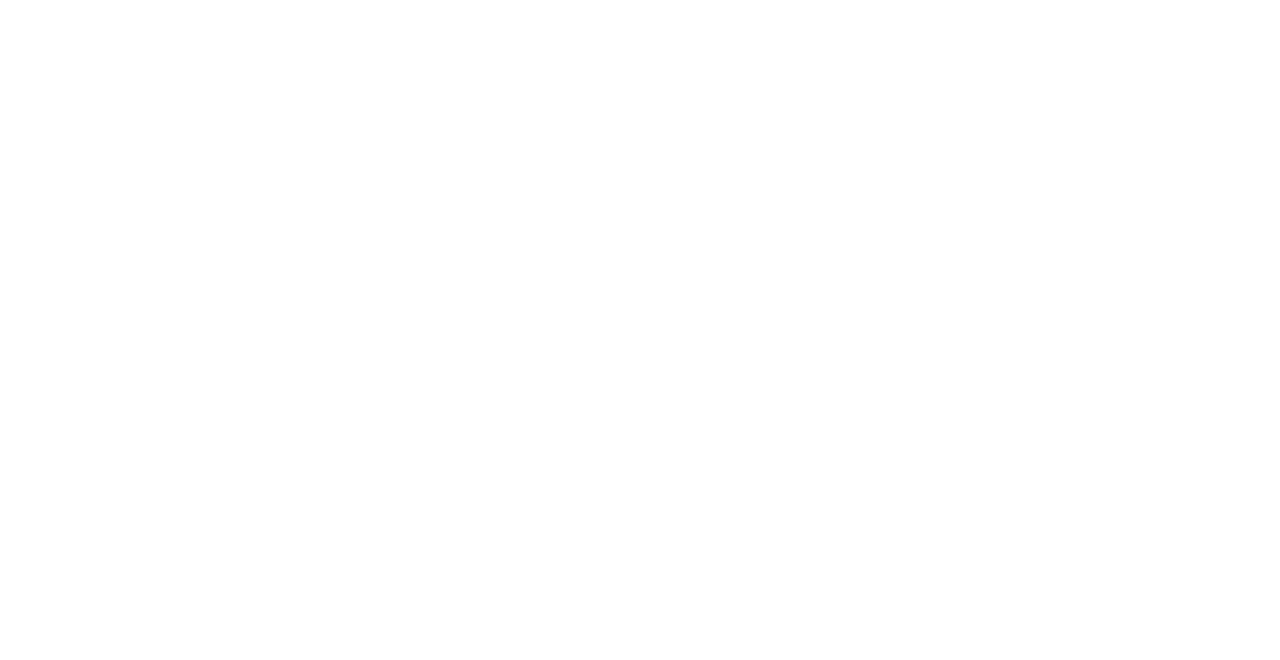
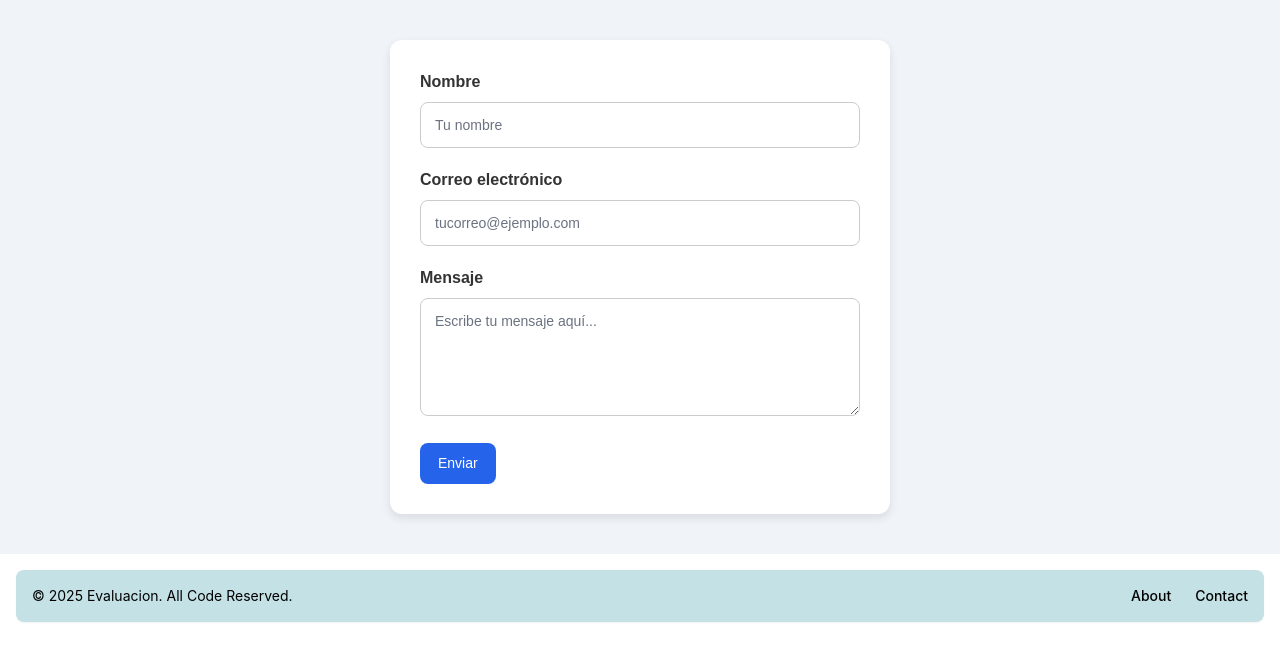
Before and after one commit to luiisao20/itsqmet_prueba_2, a plain HTML site: page index.html in a window 1280 px wide. Drawn offline with nearby package versions, Linux system fonts and the light colour scheme.

Commit message:
parte josue

```diff
--- a/index.html
+++ b/index.html
@@ -1,11 +1,24 @@
 <!DOCTYPE html>
 <html lang="en">
+
 <head>
   <meta charset="UTF-8" />
   <meta name="viewport" content="width=device-width, initial-scale=1.0" />
+  <!-- TailwindCSS -->
+  <script src="https://cdn.jsdelivr.net/npm/@tailwindcss/browser@4"></script>
+  <!-- Flowbite -->
+  <link href="https://cdn.jsdelivr.net/npm/flowbite@3.1.2/dist/flowbite.min.css" rel="stylesheet" />
+  <script src="https://cdn.jsdelivr.net/npm/flowbite@3.1.2/dist/flowbite.min.js"></script>
+  <!-- Fuente -->
+  <link rel="preconnect" href="https://fonts.googleapis.com" />
+  <link rel="preconnect" href="https://fonts.gstatic.com" crossorigin />
+  <link
+    href="https://fonts.googleapis.com/css2?family=Kanit:ital,wght@0,100;0,200;0,300;0,400;0,500;0,600;0,700;0,800;0,900;1,100;1,200;1,300;1,400;1,500;1,600;1,700;1,800;1,900&display=swap"
+    rel="stylesheet" />
   <link rel="stylesheet" href="/src/assets/css/styles.css">
   <title>Document</title>
 </head>
+
 <body>
   <section id="bravo">
 
@@ -15,8 +28,43 @@
 
   </section>
 
-    <section id="parrales">
+  <section class="parrales">
+    <form class="contenedor">
+      <div class="grupo">
+        <label for="name">Nombre</label>
+        <input type="text" id="name" placeholder="Tu nombre" required>
+      </div>
+      <div class="grupo">
+        <label for="email">Correo electrónico</label>
+        <input type="email" id="email" placeholder="tucorreo@ejemplo.com" required>
+      </div>
+      <div class="grupo">
+        <label for="message">Mensaje</label>
+        <textarea id="message" rows="4" placeholder="Escribe tu mensaje aquí..." required></textarea>
+      </div>
+      <button type="submit">Enviar</button>
+    </form>
+  </section>
+  <footer style="background-color: #C4E1E6; color: black;" class="rounded-lg shadow-sm m-4">
+    <div class="w-full mx-auto max-w-screen-xl p-4 md:flex md:items-center md:justify-between">
+      <span class="text-sm sm:text-center" style="color: black;">
+        © 2025 <a href="https://flowbite.com/" style="color: black; text-decoration: none;"
+          onmouseover="this.style.textDecoration='underline'"
+          onmouseout="this.style.textDecoration='none'">Evaluacion</a>. All Code Reserved.
+      </span>
+      <ul class="flex flex-wrap items-center mt-3 text-sm font-medium sm:mt-0" style="color: black;">
+        <li>
+          <a href="#" style="color: black; text-decoration: none;" onmouseover="this.style.textDecoration='underline'"
+            onmouseout="this.style.textDecoration='none'" class="me-4 md:me-6">About</a>
+        </li>
+        <li>
+          <a href="#" style="color: black; text-decoration: none;" onmouseover="this.style.textDecoration='underline'"
+            onmouseout="this.style.textDecoration='none'">Contact</a>
+        </li>
+      </ul>
+    </div>
+  </footer>
 
-    </section>
 </body>
+
 </html>
--- a/src/assets/css/styles.css
+++ b/src/assets/css/styles.css
@@ -7,3 +7,56 @@
 
 
 /* Parrales */
+.parrales {
+    font-family: Arial, sans-serif;
+    background-color: #f0f4f8;
+    margin: 0 auto;
+    padding: 40px;
+    display: flex;
+    justify-content: center;
+}
+
+.parrales .contenedor {
+    background: white;
+    padding: 30px;
+    border-radius: 12px;
+    box-shadow: 0 4px 10px rgba(0, 0, 0, 0.1);
+    width: 100%;
+    max-width: 500px;
+}
+
+.parrales .grupo {
+    margin-bottom: 20px;
+}
+
+.parrales label {
+    display: block;
+    margin-bottom: 8px;
+    font-weight: bold;
+    color: #333;
+}
+
+.parrales input,
+.parrales textarea {
+    width: 100%;
+    padding: 10px 14px;
+    border: 1px solid #ccc;
+    border-radius: 8px;
+    font-size: 14px;
+    box-sizing: border-box;
+}
+
+.parrales button {
+    background-color: #2563eb;
+    color: white;
+    padding: 10px 18px;
+    border: none;
+    border-radius: 8px;
+    font-size: 14px;
+    cursor: pointer;
+    transition: background-color 0.2s;
+}
+
+.parrales button:hover {
+    background-color: #1e40af;
+}
```
Also changed, not shown: src/js/josue.js (added, +43 -0 lines). Lines whose indentation alone changed are shown as unchanged.
